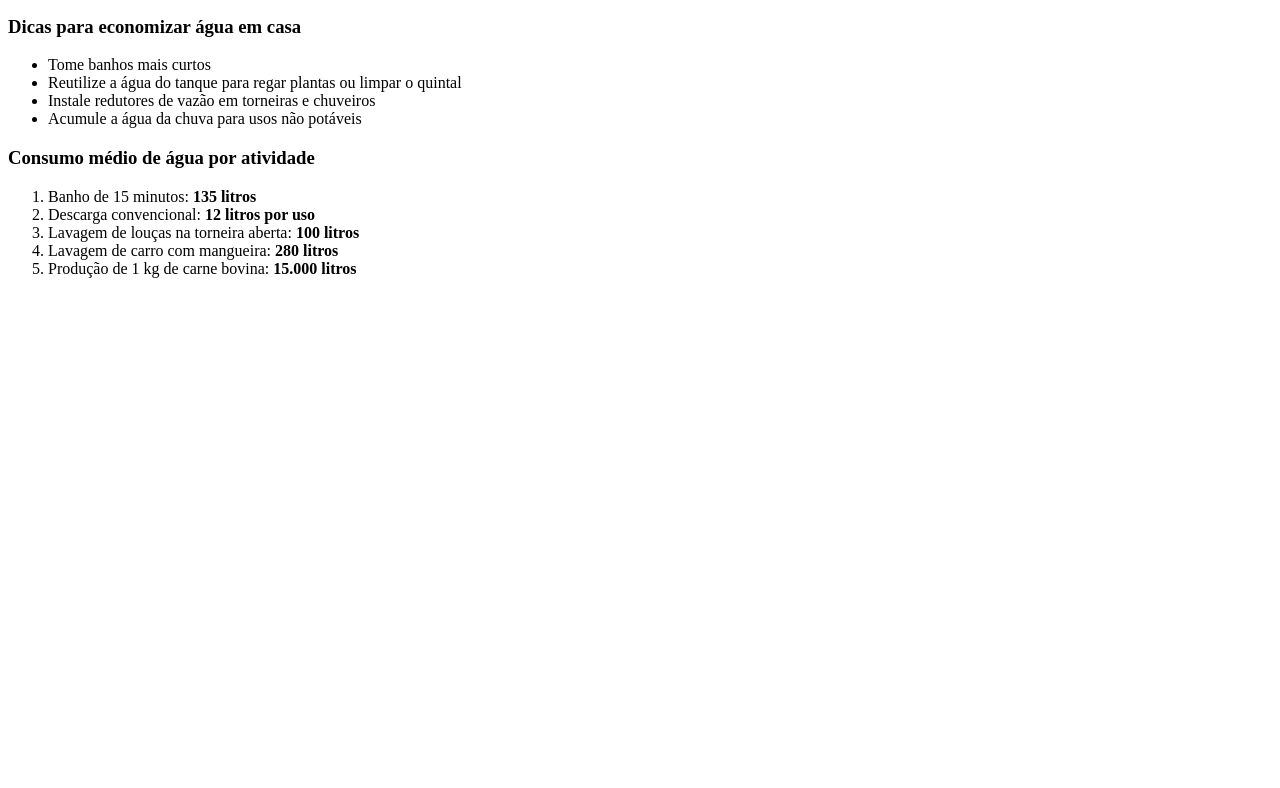
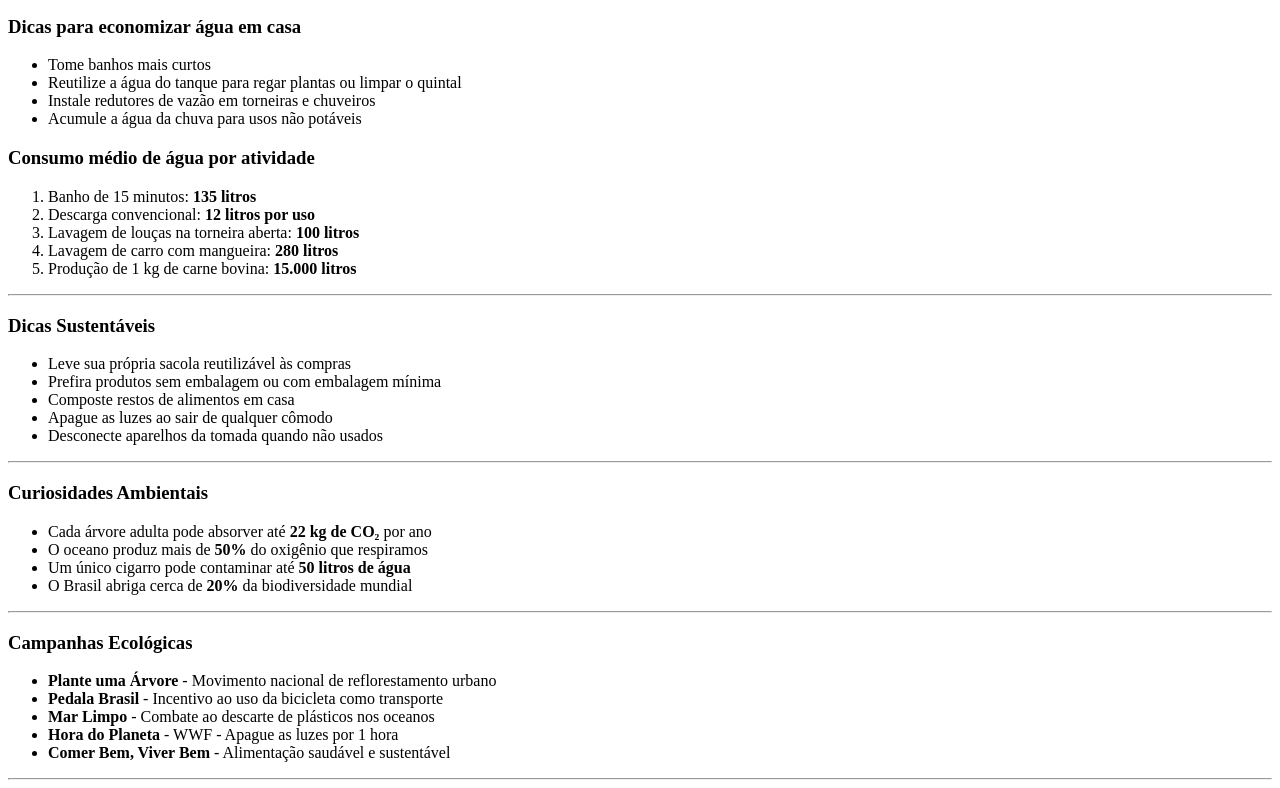
Before and after one commit to Amandarosariodn/portal-meio-ambiente.html, a plain HTML site: page index.html in a window 1280 px wide. Shown: the part 2049-2837 px from the top of the page. Before the commit the page ends 2343 px from the top, so only its background shows below. Drawn offline with Linux system fonts and the light colour scheme.

Commit message:
adiciona conteudo aside

```diff
--- a/index.html
+++ b/index.html
@@ -199,12 +199,52 @@
                 <li>Lavagem de carro com mangueira: <strong> 280 litros</strong></li>
                 <li>Produção de 1 kg de carne bovina: <strong>15.000 litros</strong></li>
             </ol>
+        </section>
+    </main>
+    <hr>
+    <aside>
 
-        </section>
+        <h3>Dicas Sustentáveis</h3>
+        <ul>
+            <li>Leve sua própria sacola reutilizável às compras</li>
+            <li>Prefira produtos sem embalagem ou com embalagem mínima</li>
+            <li>Composte restos de alimentos em casa</li>
+            <li>Apague as luzes ao sair de qualquer cômodo</li>
+            <li>Desconecte aparelhos da tomada quando não usados</li>
+        </ul>
+
+        <hr />
+
+        <h3> Curiosidades Ambientais</h3>
+        <ul>
+            <li>Cada árvore adulta pode absorver até <strong>22 kg de CO₂</strong> por ano</li>
+            <li>O oceano produz mais de <strong>50%</strong> do oxigênio que respiramos</li>
+            <li>Um único cigarro pode contaminar até <strong>50 litros de água</strong></li>
+            <li>O Brasil abriga cerca de <strong>20%</strong> da biodiversidade mundial</li>
+        </ul>
+
+        <hr />
 
 
+        <h3>Campanhas Ecológicas</h3>
+        <ul>
+            <li><strong>Plante uma Árvore</strong> - Movimento nacional de reflorestamento urbano</li>
+            <li><strong>Pedala Brasil</strong> - Incentivo ao uso da bicicleta como transporte</li>
+            <li><strong>Mar Limpo</strong> - Combate ao descarte de plásticos nos oceanos</li>
+            <li><strong>Hora do Planeta</strong> - WWF - Apague as luzes por 1 hora</li>
+            <li><strong>Comer Bem, Viver Bem</strong> - Alimentação saudável e sustentável</li>
+        </ul>
 
-    </main>
+        <hr />
+
+
+    </aside>
+    </td>
+
+    </tr>
+    </table>
+
+
 
 </body>
 
```
